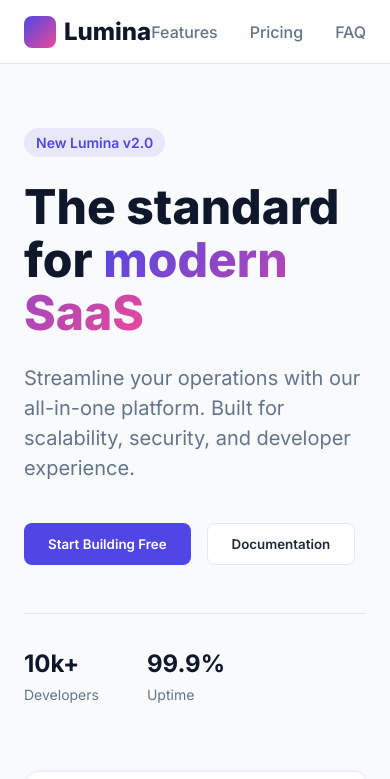
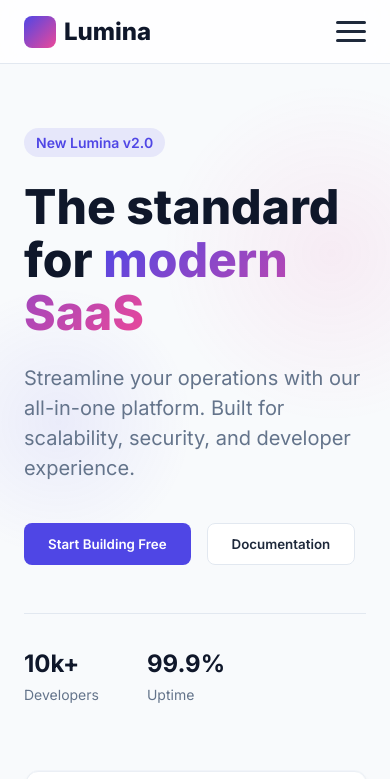
Before and after one commit to revcodeshq/lumina-saas, a React (Vite) app: page /#/ in a window 390 px wide. Shown: the top 779 px of the page. Built offline with nearby package versions, Linux system fonts and the light colour scheme.

Commit message:
Fix navbar to fit mobile version with hamburger menu

```diff
--- a/src/App.jsx
+++ b/src/App.jsx
@@ -1,5 +1,6 @@
 import React from 'react'
 import { HashRouter as Router, Routes, Route } from 'react-router-dom'
+import './mobile-glass.css'
 import Navbar from './components/Navbar'
 import Home from './pages/Home'
 import Login from './pages/Login'
--- a/src/components/Navbar.jsx
+++ b/src/components/Navbar.jsx
@@ -27,11 +27,22 @@ const Navbar = () => {
     // Handle anchor links for home page
     const isHome = location.pathname === '/'
 
+    // Mobile menu state
+    const [isOpen, setIsOpen] = useState(false)
+
     const handleScroll = (e, id) => {
         e.preventDefault()
+        setIsOpen(false) // Close menu on click
         const element = document.getElementById(id)
         if (element) {
-            element.scrollIntoView({ behavior: 'smooth' })
+            const headerOffset = 80
+            const elementPosition = element.getBoundingClientRect().top
+            const offsetPosition = elementPosition + window.pageYOffset - headerOffset
+
+            window.scrollTo({
+                top: offsetPosition,
+                behavior: "smooth"
+            })
         }
     }
 
@@ -43,7 +54,13 @@ const Navbar = () => {
                     Lumina
                 </a>
 
-                <div className="nav-links">
+                <button className="hamburger" onClick={() => setIsOpen(!isOpen)} aria-label="Toggle menu">
+                    <div className={`bar ${isOpen ? 'open' : ''}`}></div>
+                    <div className={`bar ${isOpen ? 'open' : ''}`}></div>
+                    <div className={`bar ${isOpen ? 'open' : ''}`}></div>
+                </button>
+
+                <div className={`nav-links ${isOpen ? 'active' : ''}`}>
 
                     {isHome ? (
                         <>
--- /dev/null
+++ b/src/mobile-glass.css
@@ -0,0 +1,117 @@
+/* Global Background for Glassmorphism Context */
+body::before {
+    content: '';
+    position: fixed;
+    top: 0;
+    left: 0;
+    width: 100%;
+    height: 100%;
+    z-index: -1;
+    background:
+        radial-gradient(circle at 15% 50%, rgba(79, 70, 229, 0.08), transparent 25%),
+        radial-gradient(circle at 85% 30%, rgba(236, 72, 153, 0.08), transparent 25%);
+    pointer-events: none;
+}
+
+[data-theme='dark'] body::before {
+    background:
+        radial-gradient(circle at 15% 50%, rgba(99, 102, 241, 0.15), transparent 30%),
+        radial-gradient(circle at 85% 30%, rgba(244, 114, 182, 0.15), transparent 30%);
+}
+
+/* Navbar Mobile Styles */
+.hamburger {
+    display: none;
+    flex-direction: column;
+    justify-content: space-between;
+    width: 30px;
+    height: 21px;
+    background: transparent;
+    cursor: pointer;
+    z-index: 101;
+    padding: 0;
+    border: none;
+}
+
+.bar {
+    width: 100%;
+    height: 3px;
+    background-color: var(--text-main);
+    border-radius: 3px;
+    transition: all 0.3s ease-in-out;
+}
+
+.bar.open:nth-child(1) {
+    transform: translateY(9px) rotate(45deg);
+}
+
+.bar.open:nth-child(2) {
+    opacity: 0;
+}
+
+.bar.open:nth-child(3) {
+    transform: translateY(-9px) rotate(-45deg);
+}
+
+@media (max-width: 768px) {
+    .hamburger {
+        display: flex;
+    }
+
+    .nav-links {
+        position: fixed;
+        top: var(--header-height);
+        left: 0;
+        width: 100%;
+        height: calc(100vh - var(--header-height));
+        background-color: var(--bg-white);
+        /* Fallback */
+        background-color: color-mix(in srgb, var(--bg-white) 90%, transparent);
+        backdrop-filter: blur(16px);
+        -webkit-backdrop-filter: blur(16px);
+        flex-direction: column;
+        align-items: center;
+        justify-content: flex-start;
+        padding-top: 2rem;
+        gap: 2rem;
+        transform: translateX(100%);
+        transition: transform 0.3s ease-in-out;
+        border-top: 1px solid var(--border);
+    }
+
+    .nav-links.active {
+        transform: translateX(0);
+    }
+
+    .nav-link {
+        font-size: 1.25rem;
+    }
+
+    .btn-sm {
+        width: 80%;
+        text-align: center;
+    }
+}
+
+/* Enhanced Glassmorphism for Cards */
+.feature-card,
+.pricing-card,
+.accordion-item,
+.login-card {
+    background-color: color-mix(in srgb, var(--bg-surface) 70%, transparent);
+    backdrop-filter: blur(8px);
+    -webkit-backdrop-filter: blur(8px);
+    border: 1px solid rgba(255, 255, 255, 0.1);
+}
+
+[data-theme='light'] .feature-card,
+[data-theme='light'] .pricing-card,
+[data-theme='light'] .accordion-item {
+    border-color: rgba(0, 0, 0, 0.05);
+}
+
+[data-theme='dark'] .feature-card,
+[data-theme='dark'] .pricing-card,
+[data-theme='dark'] .accordion-item {
+    border-color: rgba(255, 255, 255, 0.1);
+}
```
